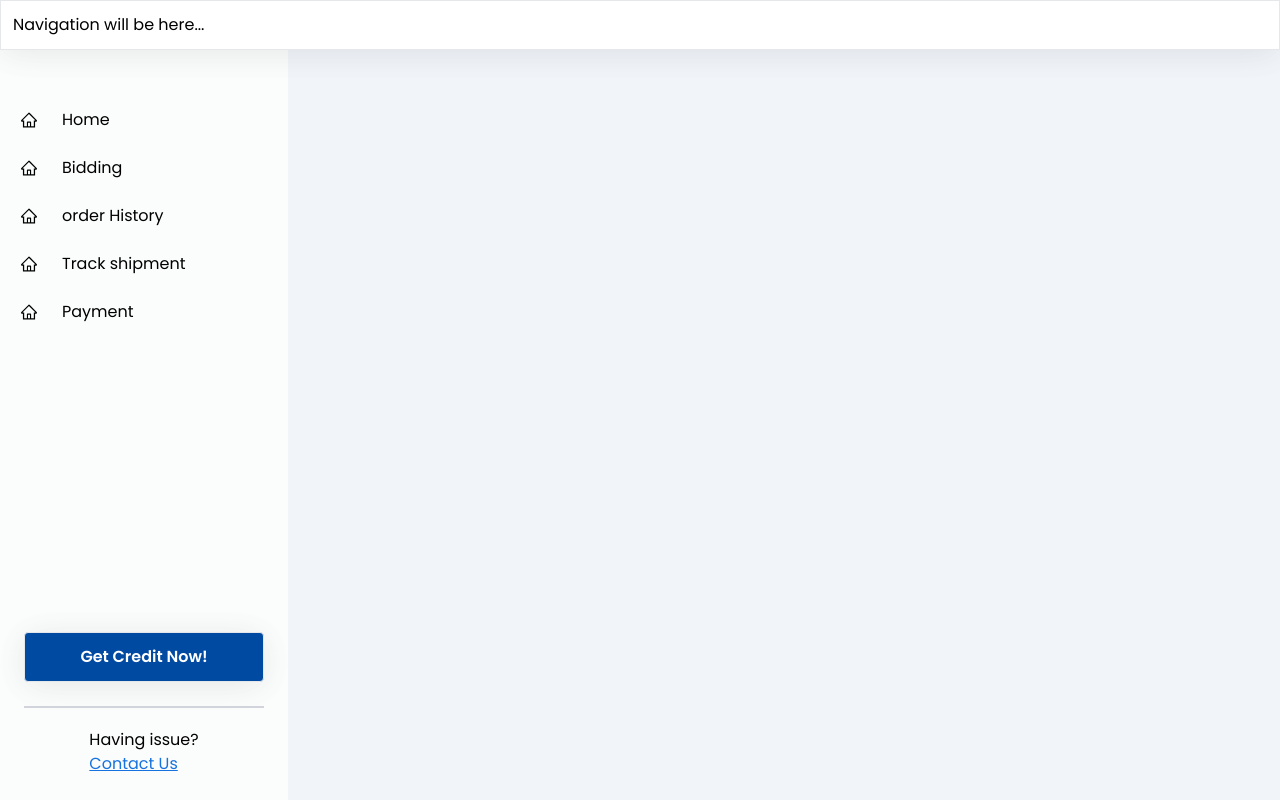
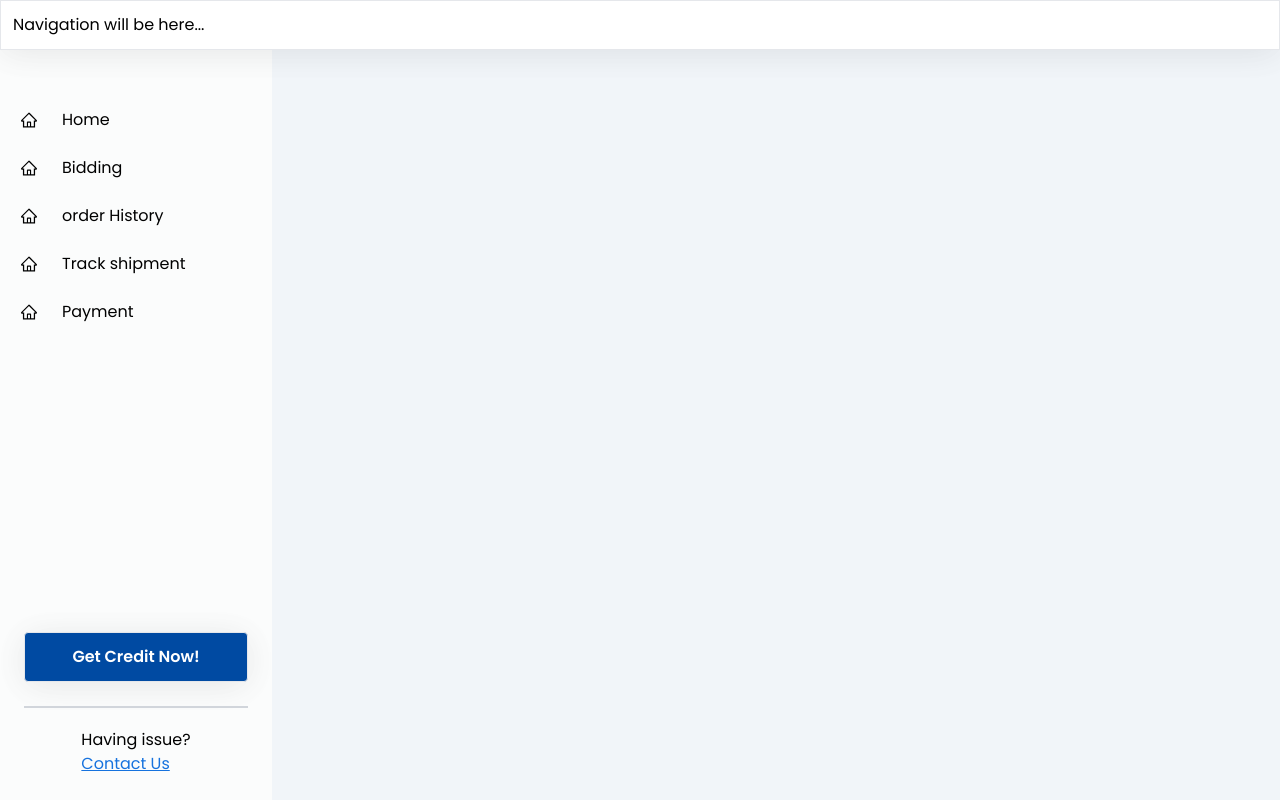
Before and after one commit to maheshpatil132/internship_frontend, a React (Create React App) app: page / in a window 1280 px wide. Built offline with nearby package versions, Linux system fonts and the light colour scheme.

Commit message:
update in navbar

```diff
--- a/src/components/Navbar.js
+++ b/src/components/Navbar.js
@@ -3,7 +3,7 @@ import {AiOutlineHome} from 'react-icons/ai'
 import { NavLink } from 'react-router-dom'
 const Navbar = () => {
   return (
-    <div className=' bg-code-nav_dash w-72 h-screen flex flex-col justify-between text-base'>
+    <div className=' bg-code-nav_dash navbar h-screen flex flex-col justify-between text-base'>
         <nav className=' mt-24'>
             <ul>
                 <li className='flex cursor-pointer dash_menu_li  p-3 px-5 rounded-lg  items-center justify-start gap-6 '>
--- a/src/index.css
+++ b/src/index.css
@@ -35,3 +35,7 @@ body {
   background-color: white;
   box-shadow: 0px 0px 4px rgba(0, 0, 0, 0.04), 0px 2px 6px rgba(0, 0, 0, 0.04), 0px -1px 20px rgba(0, 0, 0, 0.04);
 }
+
+.navbar{
+  width: 272px;
+}
```
